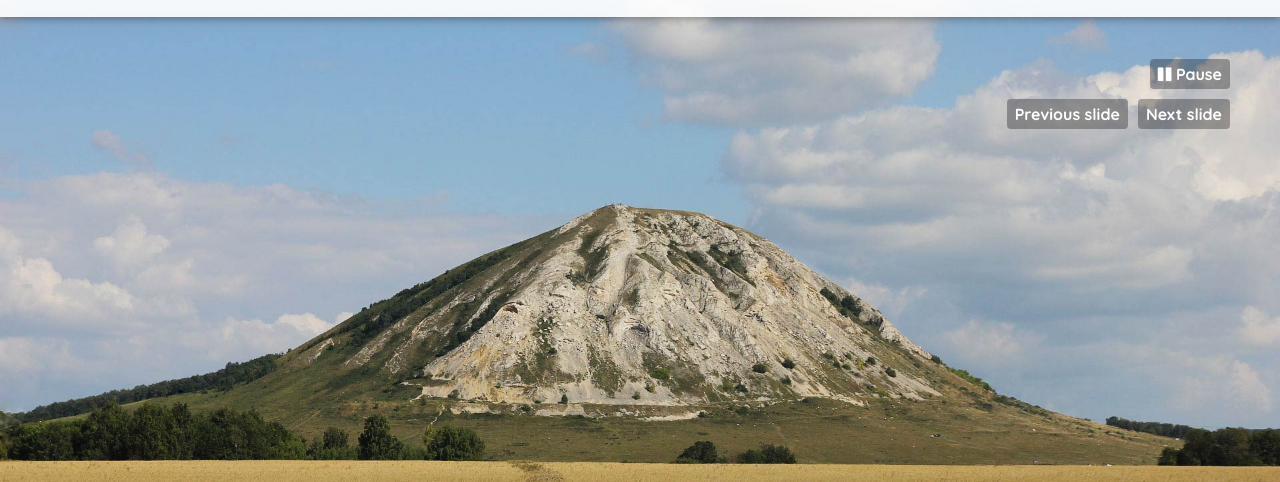
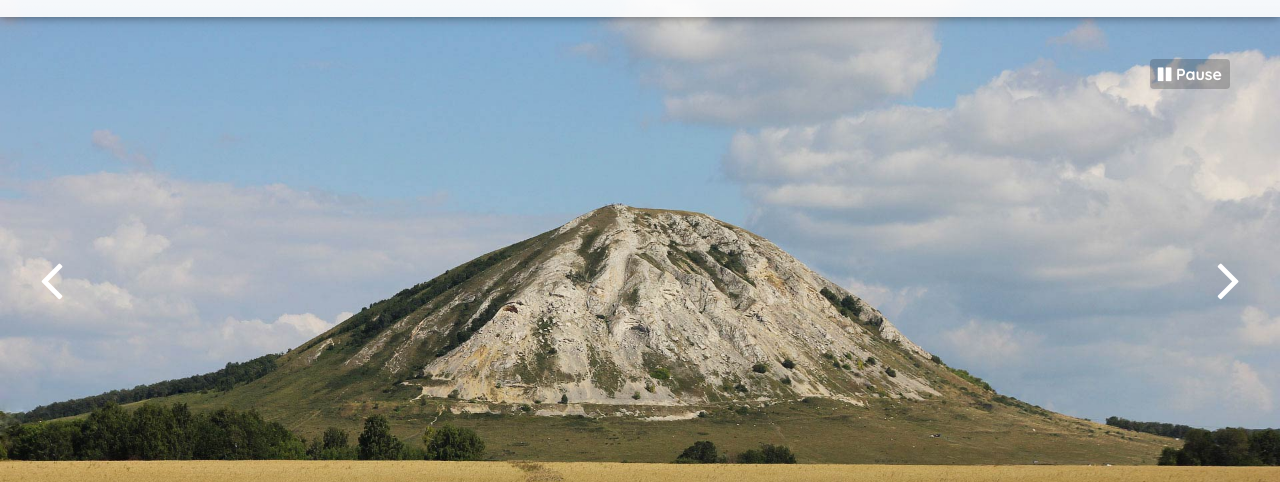
Before and after one commit to emnbc/shikhans, a website: page app/shikhans/index.html in a window 1280 px wide. Shown: the part 61-543 px from the top of the page. Drawn offline with nearby package versions, Linux system fonts and the light colour scheme.

Commit message:
Slider nav fix

```diff
--- a/app/shikhans/index.html
+++ b/app/shikhans/index.html
@@ -61,9 +61,9 @@
         <div class="pause"><i class="fa fa-pause"></i> Pause</div>
         <div class="play"><i class="fa fa-play"></i> Play</div>
         <div class="clearfix"></div>
-        <div class="next">Next slide</div>
-        <div class="previous">Previous slide</div>
       </div>
+      <div class="next"><i class="fa fa-angle-right fa-4x"></i></div>
+      <div class="previous"><i class="fa fa-angle-left fa-4x"></i></div>
       <div class="frame">
         <div class="include">
           <img src="img/simple_1.jpg" alt="" />
--- a/app/shikhans/js/main.js
+++ b/app/shikhans/js/main.js
@@ -9,7 +9,7 @@ $(".lazy").addClass("hidden").viewportChecker({
   offset: 50
 });
 
-$("h1, .controls").animate({ opacity: "1" }, 300);
+$("h1, .controls, .next, .previous").animate({ opacity: "1" }, 300);
 setTimeout(function() { $(".cost").hide(); $(".content").show(); }, 100);
 setTimeout(function() { $(".google").show(); }, 1500);
 
--- a/app/shikhans/sass/main.sass
+++ b/app/shikhans/sass/main.sass
@@ -114,7 +114,7 @@ p
   position: absolute
   top: 120px
   right: 50px
-  z-index: 3
+  z-index: 5
   opacity: 0
   @media screen and (max-width: 800px)
     top: 80px
@@ -127,7 +127,7 @@ p
   z-index: 4
   font-weight: 600
   color: white
-  background-color: rgba(0, 0, 0, 0.3)
+  background-color: rgba(0, 0, 0, 0.2)
   padding: 5px 8px
   margin: 0 0 10px 10px
   border-radius: 4px
@@ -141,9 +141,13 @@ p
   @extend %base-controls-sld
   display: none
 .next
-  @extend %base-controls-sld
+  @extend %base-controls-gal
+  right: 0
+  opacity: 0
 .previous
-  @extend %base-controls-sld
+  @extend %base-controls-gal
+  left: 0
+  opacity: 0
 .google
   display: none
   position: relative
```
Also changed, not shown: app/shikhans/css/main.css.
